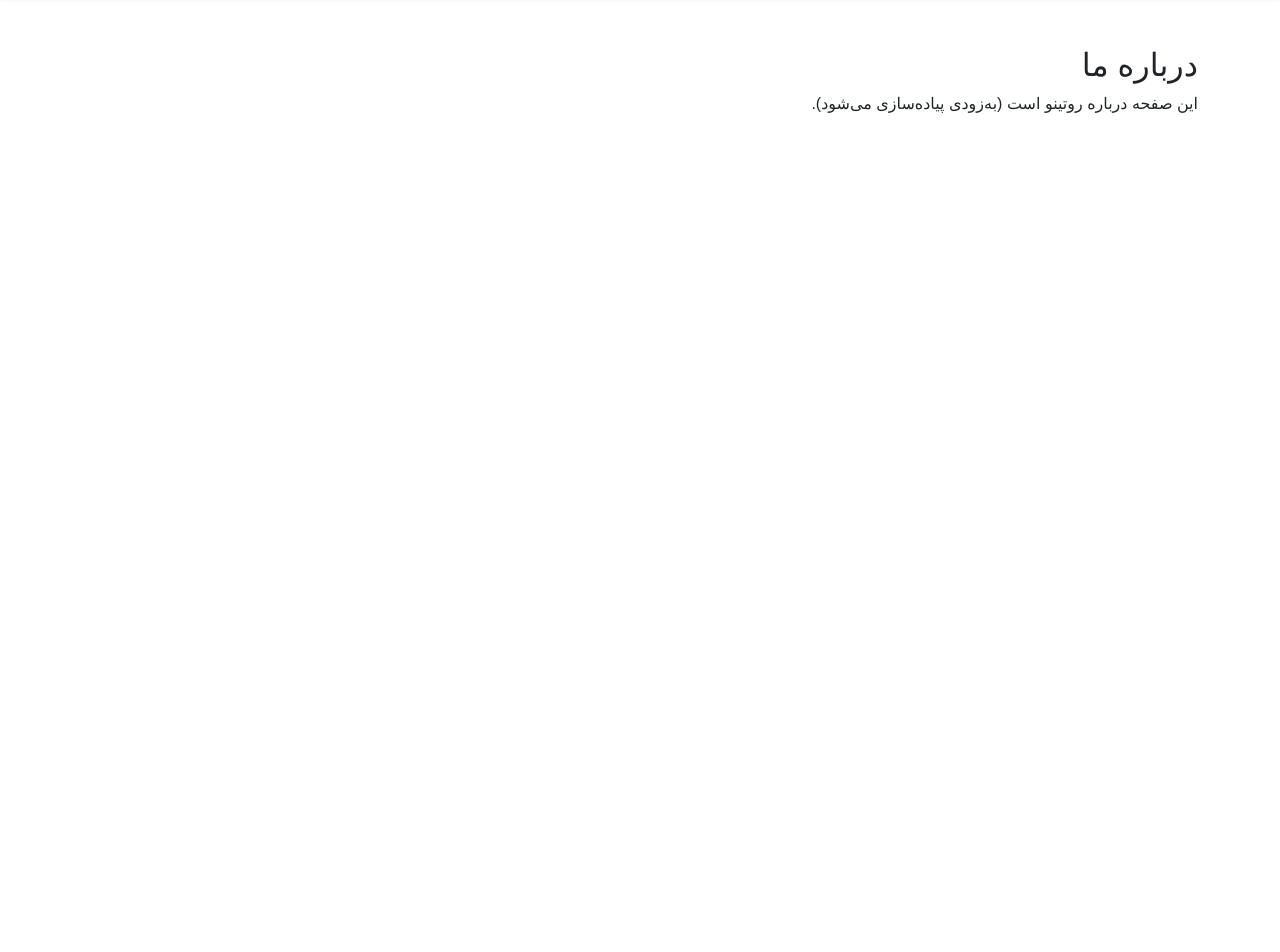
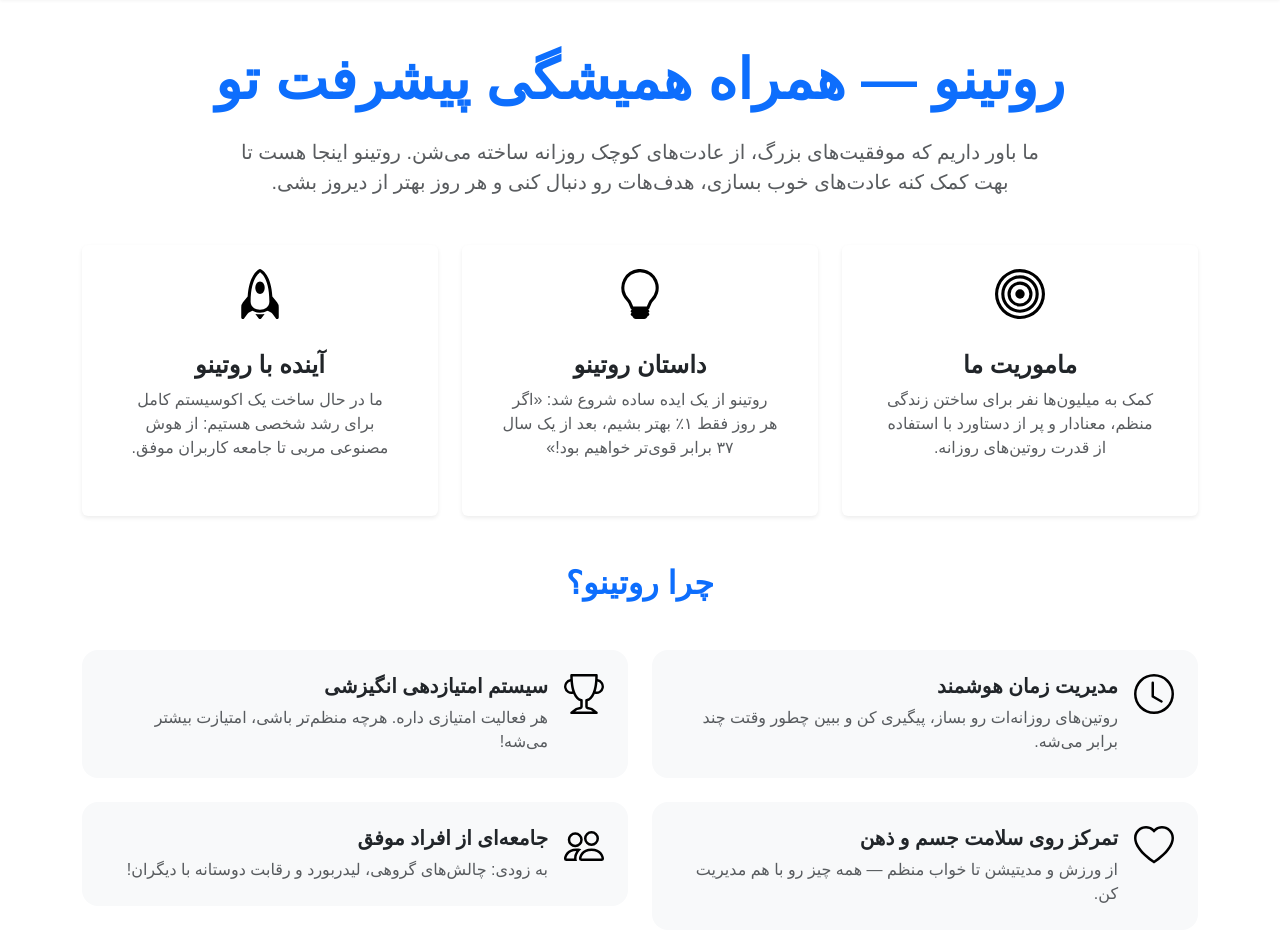
Before and after one commit to pouya-mhb/Routino-DRF, a React (Create React App) app in the folder frontend/: page /about in a window 1280 px wide. Shown: the part 80-1032 px from the top of the page. Before the commit the page ends 800 px from the top, so only its background shows below. Built offline with nearby package versions, Linux system fonts and the light colour scheme; a small style sheet from the web is missing.

Commit message:
update about us page

```diff
--- a/frontend/src/components/AboutPage.js
+++ b/frontend/src/components/AboutPage.js
@@ -1,11 +1,170 @@
 import React from 'react';
-import { Container } from 'react-bootstrap';
+import { Container, Row, Col, Card, Button } from 'react-bootstrap';
+import {
+  Bullseye,
+  Clock,
+  Trophy,
+  Heart,
+  People,
+  Lightbulb,
+  Rocket,
+  Stars
+} from 'react-bootstrap-icons';
 
 function AboutPage() {
   return (
-    <Container className="mt-5" dir="rtl">
-      <h2>درباره ما</h2>
-      <p>این صفحه درباره روتینو است (به‌زودی پیاده‌سازی می‌شود).</p>
+    <Container className="mt-5 mb-5" dir="rtl">
+      {/* هدر اصلی */}
+      <div className="text-center mb-5">
+        <h1 className="display-4 fw-bold text-primary mb-4">
+          روتینو — همراه همیشگی پیشرفت تو
+        </h1>
+        <p className="lead text-muted fs-5 max-w-800 mx-auto">
+          ما باور داریم که موفقیت‌های بزرگ، از عادت‌های کوچک روزانه ساخته می‌شن.
+          روتینو اینجا هست تا بهت کمک کنه عادت‌های خوب بسازی، هدف‌هات رو دنبال کنی و هر روز بهتر از دیروز بشی.
+        </p>
+      </div>
+
+      <Row className="g-4 mb-5">
+        {/* ماموریت ما */}
+        <Col md={6} lg={4}>
+          <Card className="h-100 border-0 shadow-sm text-center p-4 hover-lift">
+            <div className="mb-3">
+              <Bullseye size={50} className="text-success" />
+            </div>
+            <Card.Body>
+              <h4 className="fw-bold text-dark">ماموریت ما</h4>
+              <p className="text-muted">
+                کمک به میلیون‌ها نفر برای ساختن زندگی منظم، معنادار و پر از دستاورد با استفاده از قدرت روتین‌های روزانه.
+              </p>
+            </Card.Body>
+          </Card>
+        </Col>
+
+        {/* داستان ما */}
+        <Col md={6} lg={4}>
+          <Card className="h-100 border-0 shadow-sm text-center p-4 hover-lift">
+            <div className="mb-3">
+              <Lightbulb size={50} className="text-warning" />
+            </div>
+            <Card.Body>
+              <h4 className="fw-bold text-dark">داستان روتینو</h4>
+              <p className="text-muted">
+                روتینو از یک ایده ساده شروع شد:
+                «اگر هر روز فقط ۱٪ بهتر بشیم، بعد از یک سال ۳۷ برابر قوی‌تر خواهیم بود!»
+              </p>
+            </Card.Body>
+          </Card>
+        </Col>
+
+        {/* آینده ما */}
+        <Col md={6} lg={4}>
+          <Card className="h-100 border-0 shadow-sm text-center p-4 hover-lift">
+            <div className="mb-3">
+              <Rocket size={50} className="text-info" />
+            </div>
+            <Card.Body>
+              <h4 className="fw-bold text-dark">آینده با روتینو</h4>
+              <p className="text-muted">
+                ما در حال ساخت یک اکوسیستم کامل برای رشد شخصی هستیم:
+                از هوش مصنوعی مربی تا جامعه کاربران موفق.
+              </p>
+            </Card.Body>
+          </Card>
+        </Col>
+      </Row>
+
+      {/* ویژگی‌های کلیدی */}
+      <div className="text-center mb-5">
+        <h2 className="fw-bold text-primary mb-4">چرا روتینو؟</h2>
+      </div>
+
+      <Row className="g-4">
+        <Col md={6}>
+          <div className="d-flex align-items-start gap-3 p-4 rounded-4 bg-light">
+            <Clock size={40} className="text-primary flex-shrink-0" />
+            <div>
+              <h5 className="fw-bold">مدیریت زمان هوشمند</h5>
+              <p className="text-muted mb-0">
+                روتین‌های روزانه‌ات رو بساز، پیگیری کن و ببین چطور وقتت چند برابر می‌شه.
+              </p>
+            </div>
+          </div>
+        </Col>
+
+        <Col md={6}>
+          <div className="d-flex align-items-start gap-3 p-4 rounded-4 bg-light">
+            <Trophy size={40} className="text-warning flex-shrink-0" />
+            <div>
+              <h5 className="fw-bold">سیستم امتیازدهی انگیزشی</h5>
+              <p className="text-muted mb-0">
+                هر فعالیت امتیازی داره. هرچه منظم‌تر باشی، امتیازت بیشتر می‌شه!
+              </p>
+            </div>
+          </div>
+        </Col>
+
+        <Col md={6}>
+          <div className="d-flex align-items-start gap-3 p-4 rounded-4 bg-light">
+            <Heart size={40} className="text-danger flex-shrink-0" />
+            <div>
+              <h5 className="fw-bold">تمرکز روی سلامت جسم و ذهن</h5>
+              <p className="text-muted mb-0">
+                از ورزش و مدیتیشن تا خواب منظم — همه چیز رو با هم مدیریت کن.
+              </p>
+            </div>
+          </div>
+        </Col>
+
+        <Col md={6}>
+          <div className="d-flex align-items-start gap-3 p-4 rounded-4 bg-light">
+            <People size={40} className="text-success flex-shrink-0" />
+            <div>
+              <h5 className="fw-bold">جامعه‌ای از افراد موفق</h5>
+              <p className="text-muted mb-0">
+                به زودی: چالش‌های گروهی، لیدربورد و رقابت دوستانه با دیگران!
+              </p>
+            </div>
+          </div>
+        </Col>
+      </Row>
+
+      {/* دعوت به عمل */}
+      <div className="text-center mt-5 py-5 bg-gradient-primary rounded-4 text-white">
+        <Stars size={60} className="mb-3" />
+        <h3 className="fw-bold mb-3">همین حالا شروع کن!</h3>
+        <p className="fs-5 mb-4 max-w-700 mx-auto">
+          بهترین زمان برای شروع ساختن نسخه بهتر خودت، همین امروز است.
+        </p>
+        <Button
+          variant="light"
+          size="lg"
+          className="fw-bold px-5"
+          onClick={() => window.location.href = '/new-activity'}
+        >
+          اولین فعالیتت رو ثبت کن
+        </Button>
+      </div>
+
+      {/* استایل‌های اضافه */}
+      <style jsx>{`
+        .hover-lift {
+          transition: all 0.3s ease;
+        }
+        .hover-lift:hover {
+          transform: translateY(-10px);
+          box-shadow: 0 15px 30px rgba(0,0,0,0.1) !important;
+        }
+        .bg-gradient-primary {
+          background: linear-gradient(135deg, #667eea 0%, #764ba2 100%);
+        }
+        .max-w-800 {
+          max-width: 800px;
+        }
+        .max-w-700 {
+          max-width: 700px;
+        }
+      `}</style>
     </Container>
   );
 }
```
